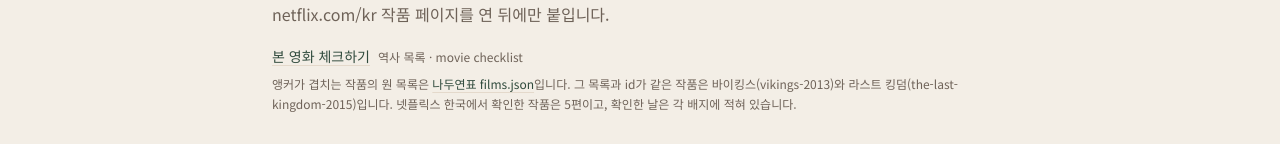
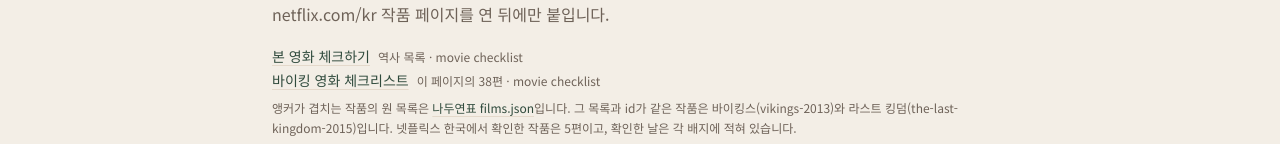
Before and after one commit to eomjinseong-art/viking-stories, a Next.js app: page /films in a window 1280 px wide. Shown: the part 345-489 px from the top of the page. Built offline with nearby package versions, Linux system fonts and the light colour scheme; no server answers.

Commit message:
films: link to 바이킹 영화 checklist list (#5)

```diff
--- a/app/films/page.tsx
+++ b/app/films/page.tsx
@@ -42,6 +42,12 @@
         </a>
         <span className="ml-2 text-xs text-muted">역사 목록 · movie checklist</span>
       </p>
+      <p className="mt-1 text-sm">
+        <a href="https://movie-checklist-sigma.vercel.app/?list=viking" className="text-laurel underline decoration-line underline-offset-4 hover:text-terra" target="_blank" rel="noopener noreferrer">
+          바이킹 영화 체크리스트
+        </a>
+        <span className="ml-2 text-xs text-muted">이 페이지의 {films.length}편 · movie checklist</span>
+      </p>
       <p className="mt-2 text-xs leading-5 text-muted">
         앵커가 겹치는 작품의 원 목록은{" "}
         <a href={`${TIMELINE_URL}/films.json`} className="text-laurel underline decoration-line underline-offset-4 hover:text-terra" target="_blank" rel="noopener noreferrer">
```
